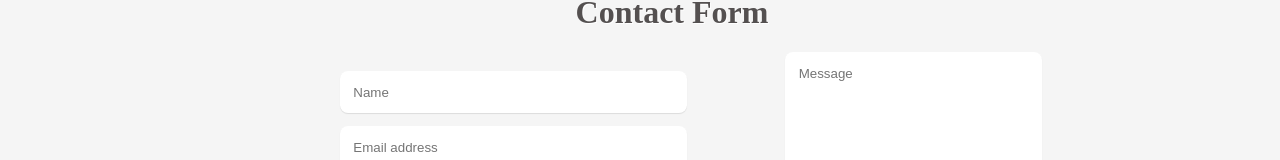
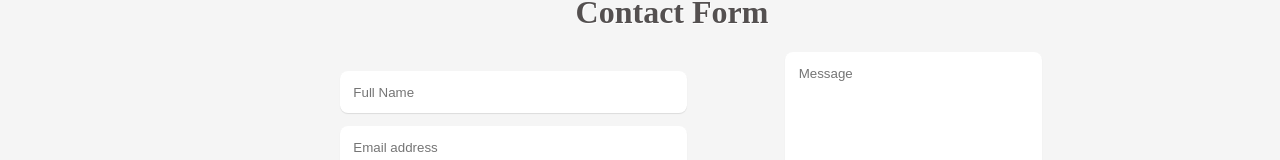
Before and after one commit to Amaranadh9989/Amaranadh_portfolio, a React (Create React App) app: page / in a window 1280 px wide. Shown: the part 3451-3611 px from the top of the page. Built offline with nearby package versions, Linux system fonts and the light colour scheme; the HTML template or start-up script is replaced by a standard one.

Commit message:
Description of changes

```diff
--- a/src/components/ContactForm.js
+++ b/src/components/ContactForm.js
@@ -8,7 +8,7 @@
       <div className="cf" id='form_container'>
       <form action="https://formsubmit.co/683c2aec7b2abc33377c8b4b55e6e404 " method="POST">
         <div className="half left cf">
-          <input type="text" name="Name" className="input-name" placeholder="Name" required/>
+          <input type="text" name="Name" className="input-name" placeholder="Full Name" required/>
           <input type="email" name="email" className="input-email" placeholder="Email address" required/>
           <input type="text" name="text" className="input-subject" placeholder="Subject" required/>
         </div>
```
